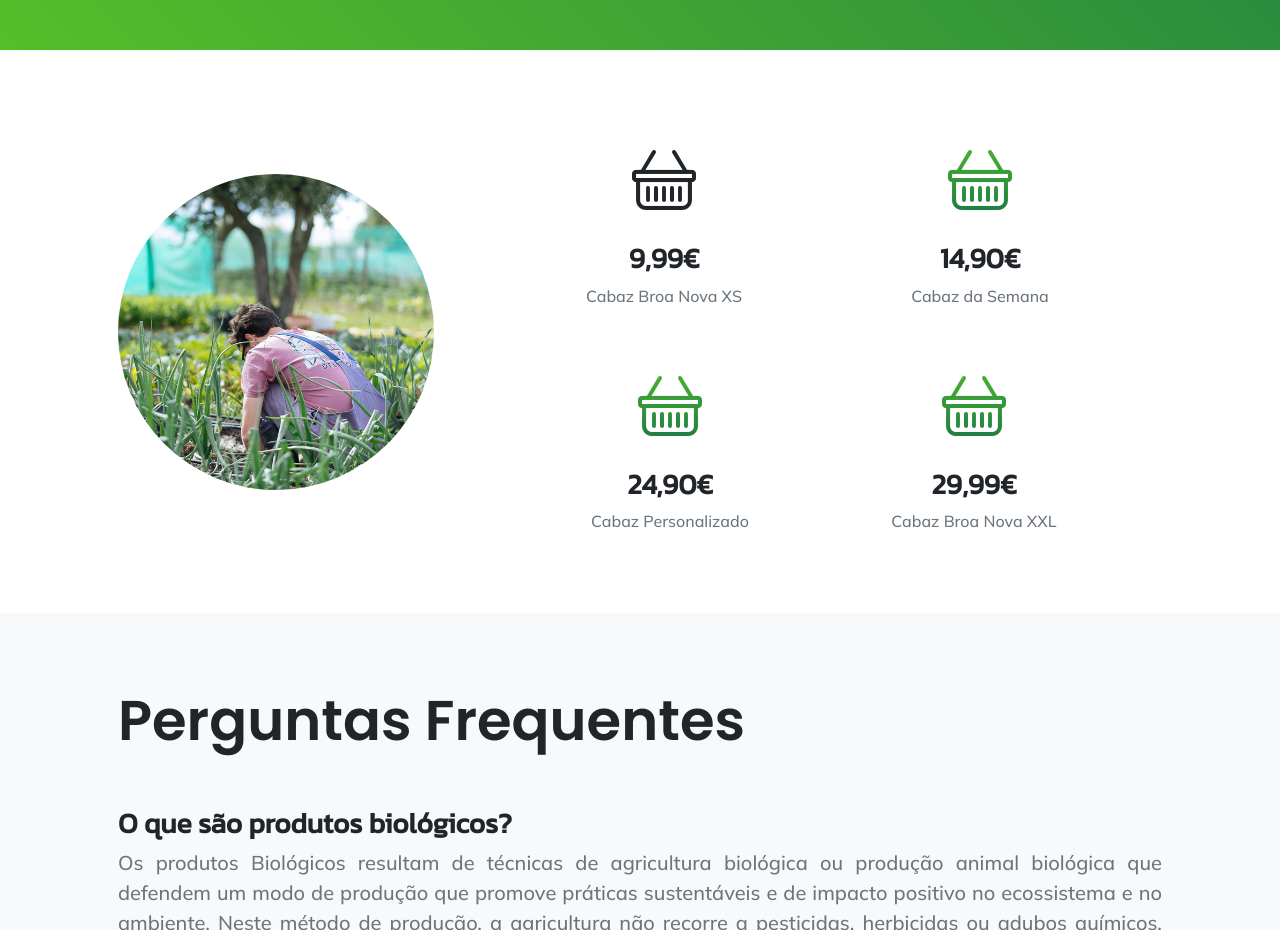
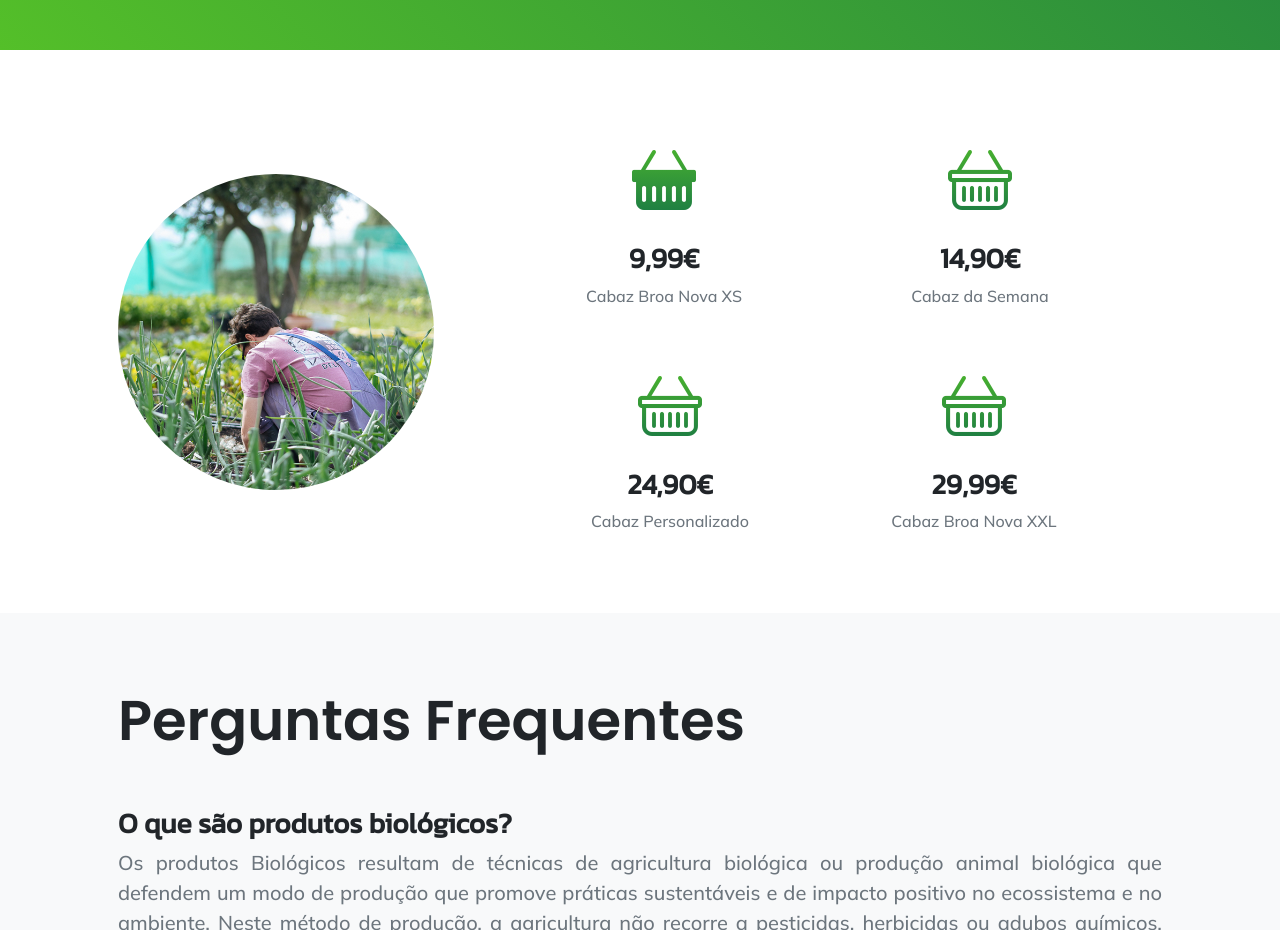
Before and after one commit to samiwinho/monte-broa-nova, a website: page index.html in a window 1280 px wide. Shown: the part 1340-2270 px from the top of the page. Drawn offline with nearby package versions, Linux system fonts and the light colour scheme.

Commit message:
basket-fill

```diff
--- a/index.html
+++ b/index.html
@@ -111,7 +111,7 @@
                                 <div class="col-md-6 mb-5">
                                     <!-- Feature item-->
                                     <div class="text-center">
-                                        <i class="bi-basket icon-feature d-block mb-3"></i>
+                                        <i class="bi-basket-fill icon-feature text-gradient d-block mb-3"></i>
                                         <h3 class="font-alt">9,99€</h3>
                                         <p class="text-muted mb-0">Cabaz Broa Nova XS</p>
                                     </div>
```
